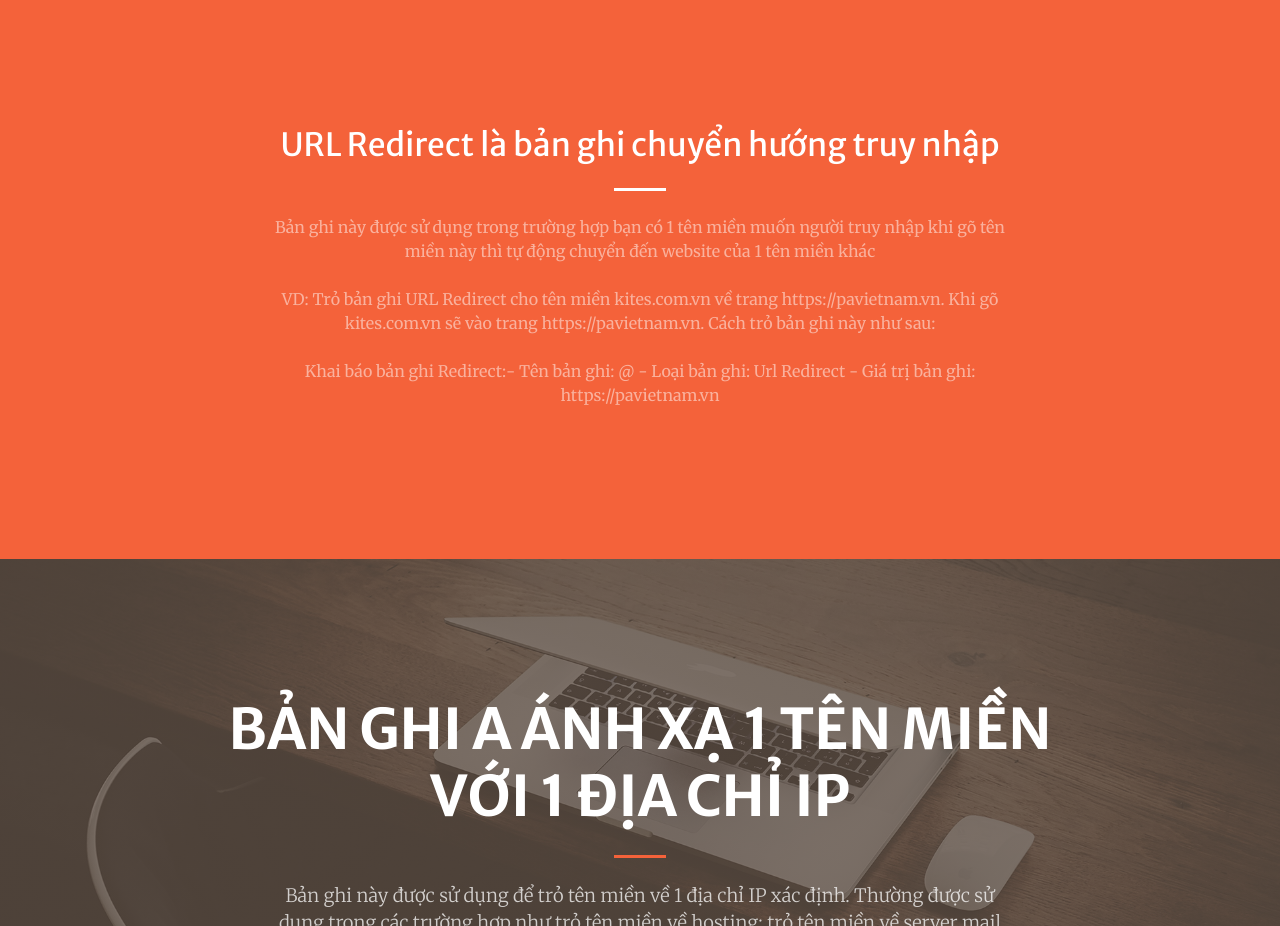
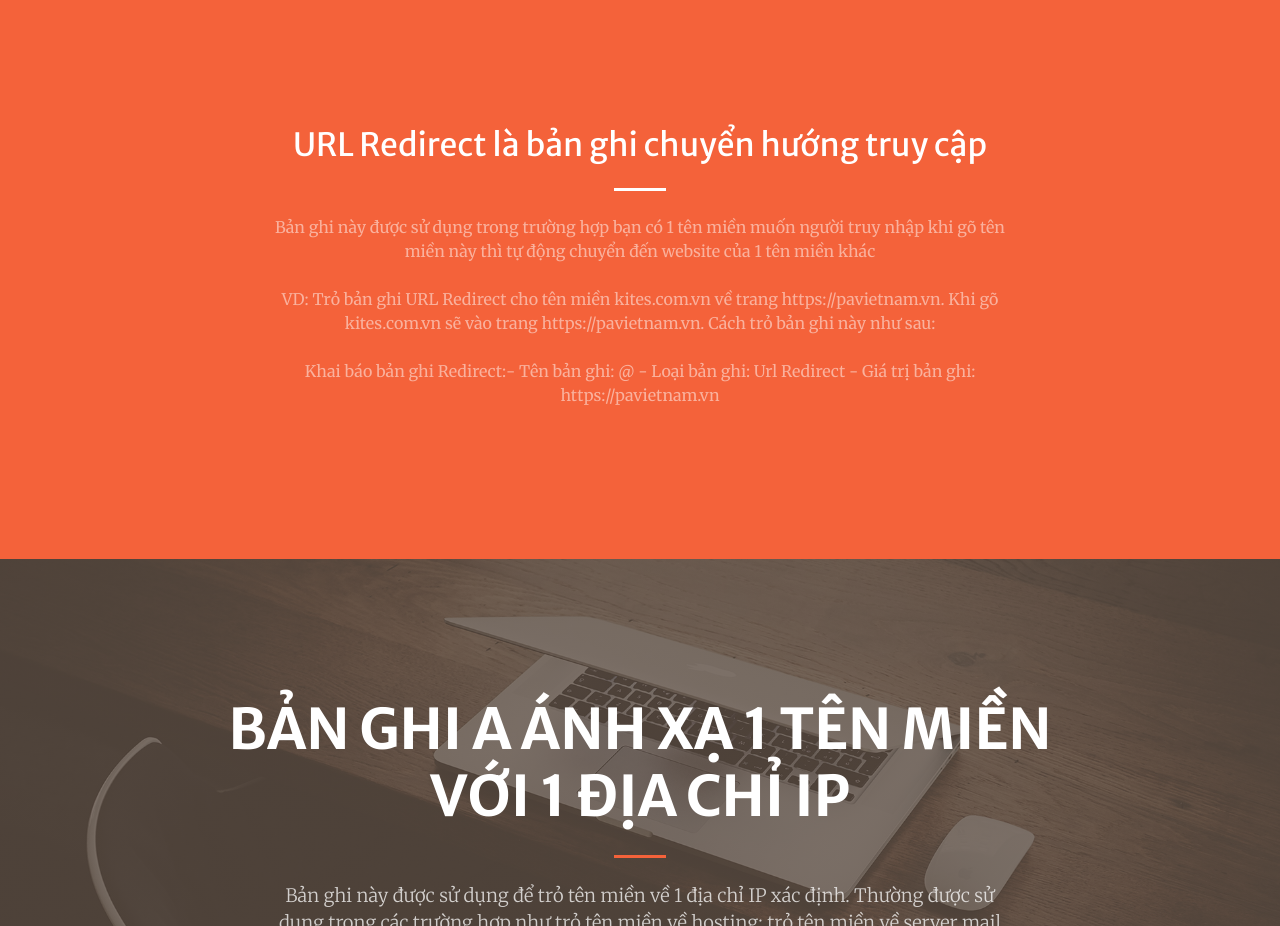
Before and after one commit to dangphamdns/dangphamdns.github.io, a website with bundled scripts: page index.html in a window 1280 px wide. Shown: the part 802-1728 px from the top of the page. Built offline with nearby package versions, Linux system fonts and the light colour scheme.

Commit message:
Update index.html

```diff
--- a/index.html
+++ b/index.html
@@ -102,7 +102,7 @@
     <div class="container">
       <div class="row justify-content-center">
         <div class="col-lg-8 text-center">
-          <h2 class="text-white mt-0">URL Redirect là bản ghi chuyển hướng truy nhập</h2>
+          <h2 class="text-white mt-0">URL Redirect là bản ghi chuyển hướng truy cập</h2>
           <hr class="divider light my-4">
           <p class="text-white-50 mb-4">Bản ghi này được sử dụng trong trường hợp bạn có 1 tên miền muốn người truy nhập khi gõ tên miền này thì tự động chuyển đến website của 1 tên miền khác</p>
           <p class="text-white-50 mb-4">VD: Trỏ bản ghi URL Redirect cho tên miền kites.com.vn về trang https://pavietnam.vn. Khi gõ kites.com.vn sẽ vào trang https://pavietnam.vn. Cách trỏ bản ghi này như sau:</p>
```
